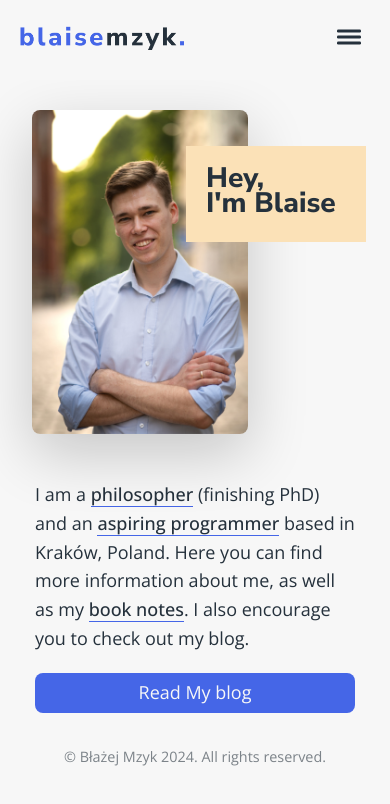
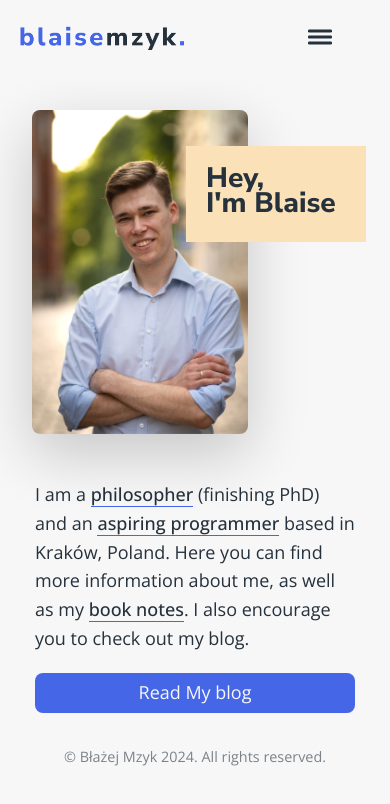
Before and after one commit to blzjmzk/blaise-mzyk-website, a Next.js app: page / in a window 390 px wide. Shown: the top 804 px of the page. Built offline with nearby package versions, Linux system fonts and the light colour scheme.

Commit message:
Fix hamburger icon issue

```diff
--- a/app/_components/navbar/menu-button/menuButton.module.css
+++ b/app/_components/navbar/menu-button/menuButton.module.css
@@ -1,5 +1,6 @@
 .menuButton {
   background: transparent;
+  width: 100px;
   border: 0;
   outline: 0;
   cursor: pointer;
@@ -17,7 +18,7 @@
 }
 
 .menuButton[aria-expanded="true"] :is(.top, .bottom) {
-  y: 45;
+  y: 45px;
 }
 
 .menuButton[aria-expanded="true"] .top {
```
